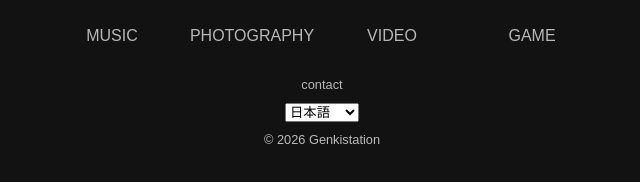
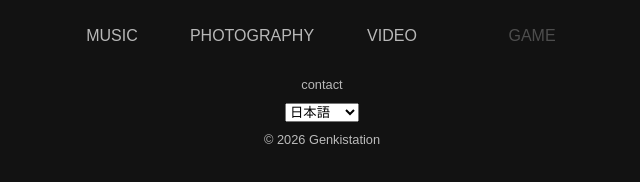
Before and after one commit to genkistation/genkistation.github.io, a plain HTML site: page index.html in a window 1280 px wide. Shown: the part 484-666 px from the top of the page, 318-958 px from the left. Drawn offline with Linux system fonts and the light colour scheme.

Commit message:
Update styles.css

```diff
--- a/styles.css
+++ b/styles.css
@@ -122,6 +122,12 @@ footer p {
     cursor: default;
 }
 
+/* ÉTAT SANS LIEN (PLUS FONCÉ) */
+.clean-menu a.no-click.loaded {
+    opacity: 0.25; /* Rendu beaucoup plus sombre/grisâtre */
+    cursor: default;
+}
+
 /* --- CONTACT --- */
 .contact-zone {
     margin-bottom: 10px;
```
